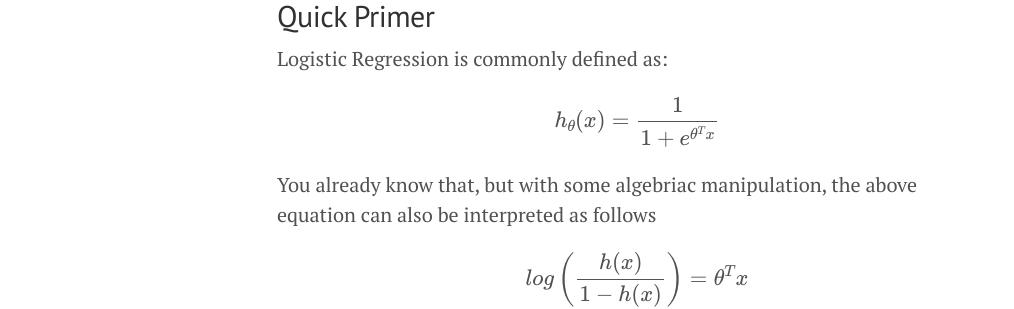
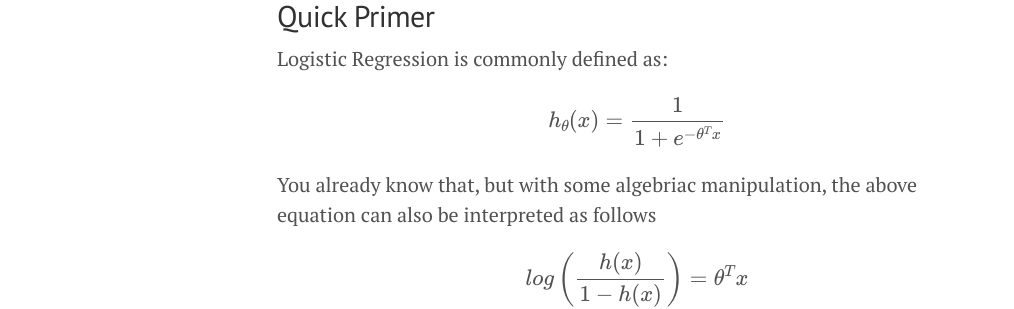
Before and after one commit to Estinox/estinox.github.io, a Jekyll site: the page built from _posts/2016-08-01-Interpreting-Logistic-Regression.md, in a window 1280 px wide and 900 px high, scrolled down 1164 px. Shown: the part 163-472 px from the top of the window, without its empty margins (3-1017 px from the left). Built offline with Jekyll 4.4.1, drawn with Linux system fonts in a browser that asks for light colours; formulas are drawn with MathJax 3; comment, search, counter and statistics services are not loaded.

```diff
--- a/_posts/2016-08-01-Interpreting-Logistic-Regression.md
+++ b/_posts/2016-08-01-Interpreting-Logistic-Regression.md
@@ -35,7 +35,7 @@ Dichotomous-Feature)
 ## Quick Primer
 Logistic Regression is commonly defined as:
 
-$$h_\theta(x) = \frac{1}{1+e^{\theta^Tx}}$$
+$$h_\theta(x) = \frac{1}{1+e^{-\theta^Tx}}$$
 
 You already know that, but with some algebriac manipulation, the above equation
 can also be interpreted as follows
```
